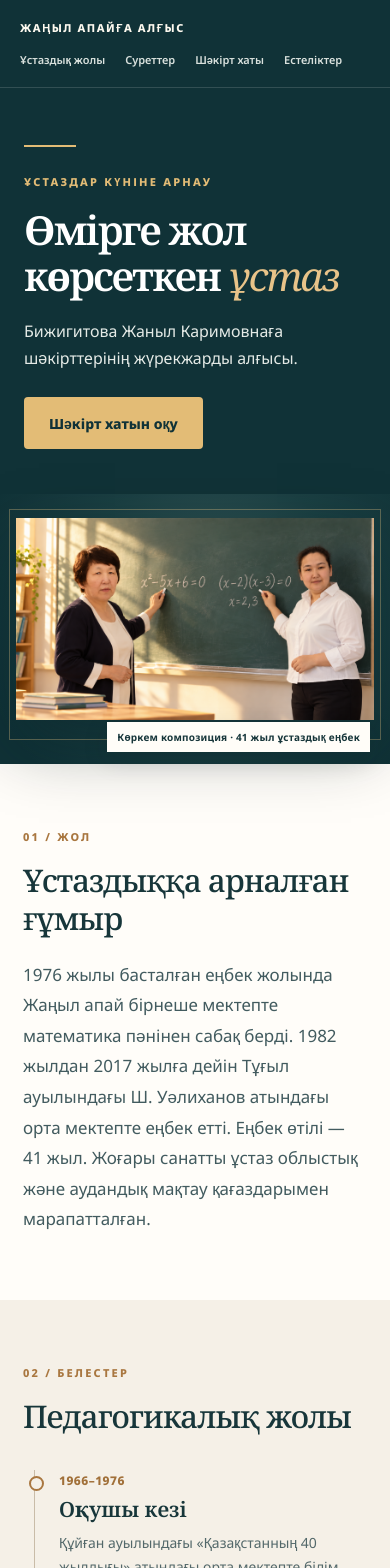
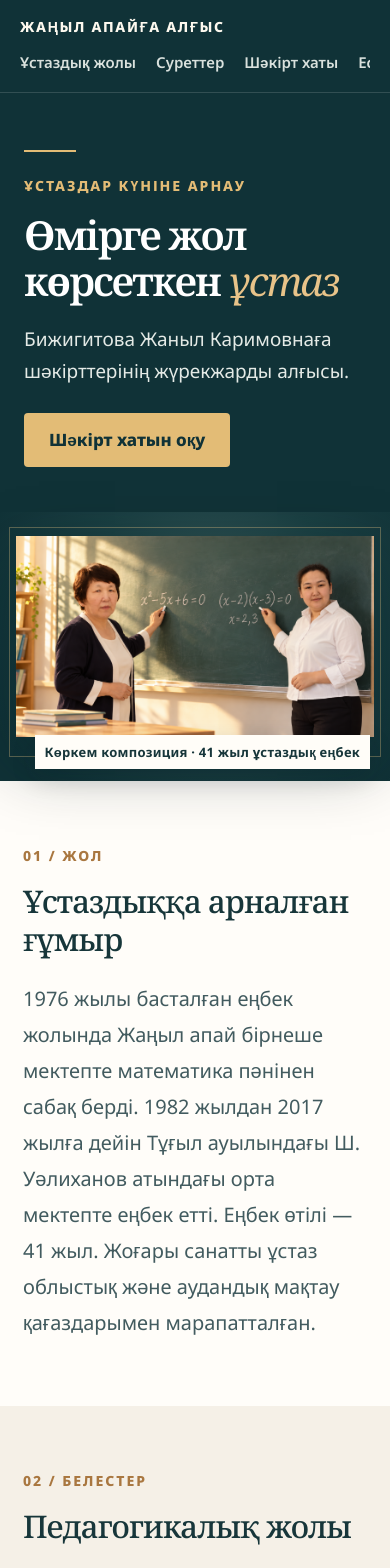
Before and after one commit to eduvisionkz/ustazymmenin, a React (Vite) app: page / in a window 390 px wide. Shown: the top 1568 px of the page. Built offline with nearby package versions, Linux system fonts and the light colour scheme; no server answers; the database is empty.

Commit message:
Update style.css

```diff
--- a/src/style.css
+++ b/src/style.css
@@ -28,32 +28,32 @@ button{cursor:pointer}
   background:var(--deep);color:#fdf9ef;position:sticky;top:0;z-index:10;
   border-bottom:1px solid #ffffff24;
 }
-.brand{font-size:13px;font-weight:800;letter-spacing:.14em;white-space:nowrap}
-.topbar nav{display:flex;gap:clamp(16px,2.5vw,38px);font-size:13px;font-weight:600;white-space:nowrap}
+.brand{font-size:16px;font-weight:800;letter-spacing:.12em;white-space:nowrap}
+.topbar nav{display:flex;gap:clamp(16px,2.5vw,38px);font-size:16px;font-weight:600;white-space:nowrap}
 .topbar nav a{color:#d9e1dd;transition:color .2s}
 .topbar nav a:hover,.topbar nav a:focus-visible{color:var(--gold)}
 
 .hero{background:var(--deep);color:#fff;display:grid;grid-template-columns:minmax(0,1fr) minmax(0,1.05fr);min-height:650px}
 .heroText{padding:clamp(75px,9vw,140px) clamp(30px,6vw,100px) 90px;align-self:center;position:relative;z-index:1}
 .heroText:before{content:"";display:block;width:52px;height:2px;background:var(--gold);margin-bottom:28px}
-.eyebrow,.sectionMark{font-size:11px;font-weight:800;letter-spacing:.2em;text-transform:uppercase}
+.eyebrow,.sectionMark{font-size:14px;font-weight:800;letter-spacing:.14em;text-transform:uppercase}
 .eyebrow{color:var(--gold)}
 .hero h1{font-family:var(--serif);font-weight:600;font-size:clamp(48px,5.25vw,84px);letter-spacing:-.045em;line-height:1.15;margin:24px 0 23px;max-width:720px}
 .hero h1 em{font-weight:400;color:#e8c389}
-.heroText p{font-size:clamp(16px,1.45vw,20px);line-height:1.7;color:#e4eae6;max-width:520px;margin:0}
-.button{display:inline-flex;align-items:center;justify-content:center;min-height:52px;border:0;border-radius:4px;padding:13px 25px;font-size:14px;font-weight:800;transition:transform .2s,background .2s,box-shadow .2s}
+.heroText p{font-size:clamp(19px,1.6vw,23px);line-height:1.7;color:#e4eae6;max-width:520px;margin:0}
+.button{display:inline-flex;align-items:center;justify-content:center;min-height:54px;border:0;border-radius:4px;padding:13px 25px;font-size:17px;font-weight:800;transition:transform .2s,background .2s,box-shadow .2s}
 .button:hover{transform:translateY(-2px);box-shadow:0 8px 22px #071b2066}
 .gold{background:var(--gold);color:var(--deep)}
 .hero .button{margin-top:33px}
 .heroImage{position:relative;display:flex;align-items:center;justify-content:center;min-width:0;padding:clamp(24px,3.5vw,60px);background:radial-gradient(circle at 55% 38%,#355657 0%,#1b4043 48%,#103237 90%)}
 .heroImage:before{content:"";position:absolute;inset:clamp(16px,2.5vw,40px);border:1px solid #e6c48255;pointer-events:none}
 .heroImage img{display:block;width:100%;height:auto;max-height:550px;object-fit:contain;box-shadow:0 24px 65px #061b2066}
-.heroImage span{position:absolute;right:clamp(24px,3.5vw,60px);bottom:clamp(18px,3vw,45px);max-width:calc(100% - 50px);background:#fffdf8;color:var(--ink);padding:11px 16px;font-size:11px;font-weight:700;letter-spacing:.02em;box-shadow:0 8px 25px #051b2026}
+.heroImage span{position:absolute;right:clamp(24px,3.5vw,60px);bottom:clamp(18px,3vw,45px);max-width:calc(100% - 50px);background:#fffdf8;color:var(--ink);padding:11px 16px;font-size:14px;font-weight:700;letter-spacing:.02em;box-shadow:0 8px 25px #051b2026}
 
 .section{padding:clamp(76px,9vw,132px) clamp(24px,7vw,116px);display:grid;grid-template-columns:minmax(120px,20%) minmax(0,820px);column-gap:clamp(35px,6vw,100px)}
 .sectionMark{color:var(--accent);padding-top:11px;white-space:nowrap}
 .section h2{font-family:var(--serif);font-size:clamp(35px,3.7vw,58px);font-weight:500;line-height:1.23;letter-spacing:-.035em;margin:0 0 31px}
-.section p{font-size:clamp(16px,1.3vw,18px);line-height:1.85;margin:0}
+.section p{font-size:clamp(19px,1.5vw,21px);line-height:1.8;margin:0}
 .intro{background:var(--paper)}
 .intro p{max-width:740px;color:#425b5f;font-size:clamp(18px,1.65vw,23px);line-height:1.75}
 .timeline{background:var(--cream)}
@@ -62,16 +62,16 @@ button{cursor:pointer}
 .step{display:grid;grid-template-columns:132px minmax(0,1fr);gap:30px;padding:0 0 40px 30px;position:relative}
 .step:last-child{padding-bottom:0}
 .step:before{content:"";position:absolute;width:11px;height:11px;border-radius:50%;left:-6px;top:6px;background:var(--cream);border:2px solid var(--accent)}
-.step strong{font-size:13px;font-weight:800;color:#a17039;letter-spacing:.04em;padding-top:2px}
+.step strong{font-size:16px;font-weight:800;color:#a17039;letter-spacing:.04em;padding-top:2px}
 .step h3{font-family:var(--serif);font-size:clamp(20px,1.8vw,27px);font-weight:600;line-height:1.4;margin:-5px 0 7px}
-.step p{font-size:15px;line-height:1.75;color:#53686a}
-.timeline small{display:block;margin-top:40px;color:#6d7a78;font-size:12px}
+.step p{font-size:18px;line-height:1.75;color:#435b5e}
+.timeline small{display:block;margin-top:40px;color:#4e6467;font-size:15px}
 
 .photoMoment{background:#14383c;color:#fff;display:grid;grid-template-columns:1.15fr .85fr;align-items:stretch}
 .photoMoment img{display:block;width:100%;height:100%;min-height:510px;max-height:640px;object-fit:contain;background:#102c30}
 .photoMoment>div{padding:clamp(55px,7vw,110px) clamp(35px,6vw,100px);align-self:center}
 .photoMoment p{font-family:var(--serif);font-size:clamp(29px,3vw,44px);line-height:1.44;letter-spacing:-.025em;margin:26px 0}
-.photoMoment small{font-size:13px;line-height:1.6;color:#c9d8d3}
+.photoMoment small{font-size:16px;line-height:1.6;color:#d9e6e1}
 
 .gallery{background:#fffdf9}
 .gallery>div:nth-child(2)>p{color:#607274;max-width:660px}
@@ -82,11 +82,11 @@ button{cursor:pointer}
 .galleryCard.visible{opacity:1;transform:translateY(0)}
 .galleryCard img{display:block;width:100%;height:100%;max-height:400px;min-height:260px;object-fit:cover;transition:transform .55s ease}
 .galleryCard:hover img{transform:scale(1.045)}
-.galleryCard span{position:absolute;bottom:0;left:0;right:0;padding:48px 20px 18px;color:white;background:linear-gradient(transparent,#102528da);font-size:13px;font-weight:700}
+.galleryCard span{position:absolute;bottom:0;left:0;right:0;padding:48px 20px 18px;color:white;background:linear-gradient(transparent,#102528da);font-size:17px;font-weight:700}
 .lightbox{position:fixed;inset:0;background:#071719f2;z-index:20;display:flex;align-items:center;justify-content:center;gap:16px;padding:50px}
 .lightbox figure{margin:0;max-width:min(90vw,1100px);max-height:90vh;display:flex;flex-direction:column;align-items:center}
 .lightbox img{max-width:100%;max-height:78vh;object-fit:contain}
-.lightbox figcaption{color:white;font-size:14px;margin-top:16px}
+.lightbox figcaption{color:white;font-size:17px;margin-top:16px}
 .lightbox button{border:0;background:#ffffff25;color:#fff;width:48px;height:48px;border-radius:50%;font-size:32px;flex-shrink:0}
 .lightboxClose{position:absolute;right:20px;top:20px}
 
@@ -95,31 +95,31 @@ button{cursor:pointer}
 .articleHead h2{margin:15px 0 22px}
 .articleHead>p{font-family:var(--serif);font-size:clamp(20px,2vw,27px);font-style:italic;line-height:1.5;color:#9b703d;padding-left:22px;border-left:3px solid #d3ad73;margin-bottom:45px}
 .story{max-width:780px;background:#fffefa;padding:clamp(27px,5vw,70px);box-shadow:0 22px 60px #24372a0c;border:1px solid #ebe3d6}
-.story p{font-family:var(--serif);font-size:clamp(16px,1.18vw,18px);line-height:2.02;color:#263f41;margin:0 0 1.4em;text-wrap:pretty}
+.story p{font-family:var(--serif);font-size:clamp(19px,1.5vw,21px);line-height:1.9;color:#263f41;margin:0 0 1.4em;text-wrap:pretty}
 .story p:first-child:first-letter{float:left;font-family:var(--serif);font-size:3.4em;line-height:.86;padding:8px 8px 0 0;color:#ae7b43}
 .story .signature{margin:36px 0 0;padding-top:25px;border-top:1px solid #e1d5c4;color:#8a663c;font-style:italic}
 
 .memories{background:#efe8db}
 .memories>div:nth-child(2)>p{max-width:720px;color:#53696b}
 .memoryForm{display:grid;grid-template-columns:1fr 1fr;gap:20px;background:#fffefa;padding:clamp(22px,4vw,44px);margin-top:38px;border:1px solid #e3d9c9;box-shadow:0 18px 45px #203c3120}
-.memoryForm label{display:grid;gap:10px;font-size:13px;font-weight:700}
+.memoryForm label{display:grid;gap:10px;font-size:18px;font-weight:700}
 .memoryForm .full{grid-column:1/-1}
-.memoryForm input,.memoryForm textarea,.memoryForm select,.admin input{border:1px solid #c7d0cb;border-radius:4px;padding:14px 15px;background:#fff;color:var(--ink);width:100%;font-size:15px;outline:none}
+.memoryForm input,.memoryForm textarea,.memoryForm select,.admin input{border:1px solid #879a97;border-radius:4px;padding:16px;background:#fff;color:var(--ink);width:100%;font-size:19px;outline:none}
 .memoryForm input:focus,.memoryForm textarea:focus,.memoryForm select:focus,.admin input:focus{border-color:#9c7040;box-shadow:0 0 0 3px #e1b97933}
 .memoryForm textarea{min-height:160px;resize:vertical;line-height:1.7}
-.memoryForm .hint{font-size:12px;line-height:1.7;color:#667778;grid-column:1/-1;margin:0}
+.memoryForm .hint{font-size:16px;line-height:1.7;color:#435b5e;grid-column:1/-1;margin:0}
 .memoryForm button{justify-self:start;margin:0}
-.notice{font-size:14px;color:#19634f;margin:15px 0}
+.notice{font-size:18px;color:#19634f;margin:15px 0}
 .error{color:#a22}
 .memoryList{margin-top:75px}
 .memoryList h3{font-family:var(--serif);font-size:clamp(26px,2.5vw,36px);font-weight:500;margin:0 0 27px}
 .cards{display:grid;grid-template-columns:repeat(2,minmax(0,1fr));gap:18px}
 .card{background:#fffefa;padding:28px;overflow:hidden;border:1px solid #e2d9cb}
 .card img{width:100%;max-height:340px;object-fit:contain;background:#eae9e3;margin:15px 0 0}
-.card h4{font-family:var(--serif);font-size:21px;margin:0 0 6px}
-.card p{font-size:15px;line-height:1.75;white-space:pre-wrap;margin:18px 0}
-.card small{font-size:12px;color:#687778}
-.empty{font-size:15px;line-height:1.6;color:#637478}
+.card h4{font-family:var(--serif);font-size:25px;margin:0 0 6px}
+.card p{font-size:20px;line-height:1.75;white-space:pre-wrap;margin:18px 0}
+.card small{font-size:16px;color:#435b5e}
+.empty{font-size:18px;line-height:1.6;color:#435b5e}
 
 footer{padding:52px clamp(24px,7vw,116px);background:var(--deep);color:white;display:flex;gap:25px;align-items:center;justify-content:space-between;font-size:13px}
 footer strong{font-family:var(--serif);font-size:18px}
@@ -152,39 +152,45 @@ footer a:hover{color:var(--gold)}
 @media(max-width:600px){
   html{scroll-padding-top:105px}
   .topbar{padding:15px 20px}
-  .brand{font-size:11px}
-  .topbar nav{font-size:11px;gap:20px}
+  .brand{font-size:14px}
+  .topbar nav{font-size:15px;gap:20px}
   .heroText{padding:57px 24px 45px}
   .heroText:before{margin-bottom:22px}
   .hero h1{font-size:clamp(40px,10vw,56px);margin:16px 0 19px}
-  .heroText p{font-size:16px}
+  .heroText p{font-size:19px}
   .hero .button{margin-top:25px}
   .heroImage{padding:24px 16px 44px}
   .heroImage:before{inset:15px 9px 24px}
-  .heroImage span{right:20px;bottom:12px;font-size:10px;padding:8px 10px}
+  .heroImage span{right:20px;bottom:12px;font-size:13px;padding:8px 10px}
   .section{padding:65px 23px;gap:17px}
   .section h2{font-size:clamp(31px,8vw,42px);margin-bottom:22px}
-  .section p{font-size:16px;line-height:1.8}
-  .intro p{font-size:17px}
+  .section p{font-size:19px;line-height:1.8}
+  .intro p{font-size:20px}
   .timeline h2{margin-bottom:35px}
   .step{grid-template-columns:1fr;gap:3px;padding:0 0 34px 24px}
-  .step strong{font-size:12px}
+  .step strong{font-size:15px}
   .step h3{font-size:21px;margin:3px 0 6px}
-  .step p{font-size:14px;line-height:1.7}
+  .step p{font-size:18px;line-height:1.7}
   .photoMoment>div{padding:45px 23px 55px}
   .photoMoment p{font-size:29px}
   .galleryGrid{grid-template-columns:1fr 1fr;gap:9px;margin-top:27px}
   .galleryCard,.galleryCard:nth-child(3n+1),.galleryCard:nth-child(3n+2){grid-column:span 1;min-height:190px}
   .galleryCard:first-child{grid-column:span 2}
   .galleryCard img{min-height:190px;max-height:270px}
-  .galleryCard span{font-size:11px;padding:34px 10px 10px}
+  .galleryCard span{font-size:15px;padding:34px 10px 10px}
   .articleHead>p{font-size:19px;margin-bottom:28px}
   .story{padding:27px 22px}
-  .story p{font-size:16px;line-height:1.88}
+  .story p{font-size:19px;line-height:1.85}
   .memoryForm{grid-template-columns:1fr;gap:17px;padding:22px;margin-top:28px}
   .memoryForm .full{grid-column:auto}
+  .memoryForm label{font-size:18px}
+  .memoryForm input,.memoryForm textarea,.memoryForm select{font-size:19px}
+  .memoryForm .hint{font-size:16px}
   .memoryList{margin-top:58px}
   .cards{grid-template-columns:1fr}
+  .memories .card p{font-size:20px;line-height:1.75}
+  .memories .card small{font-size:16px}
+  .memories .empty{font-size:18px}
   .lightbox{padding:55px 7px;gap:4px}
   .lightbox button{width:35px;height:35px;font-size:27px}
   footer{display:block;padding:43px 23px}
```
